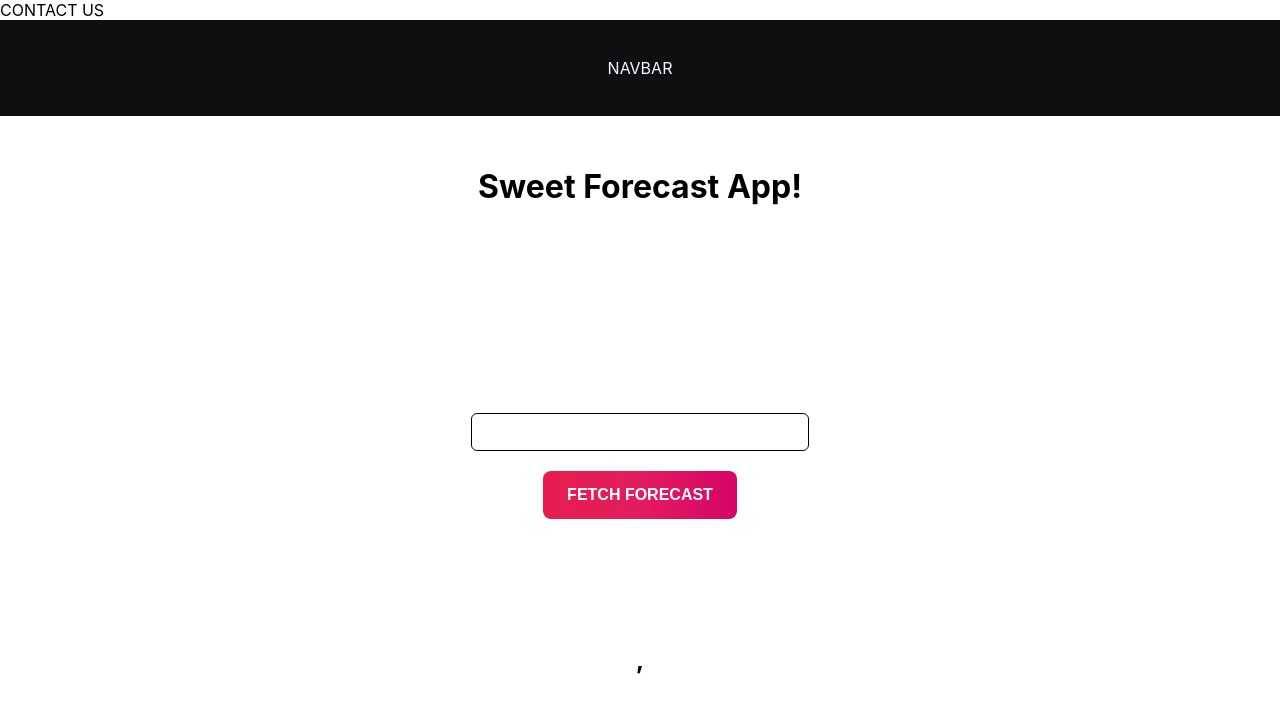
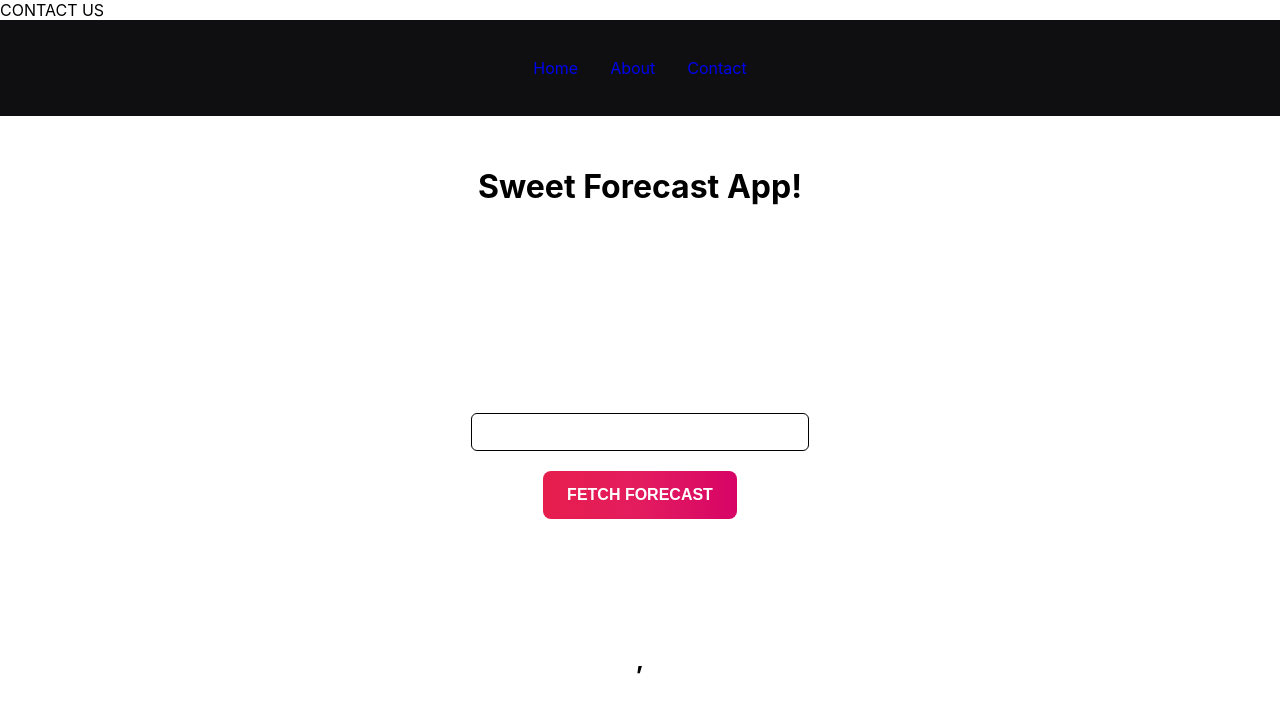
Before and after one commit to Majchrzak202/ForecastApp-, a React (Create React App) app: page /contact in a window 1280 px wide. Shown: the top 712 px of the page. Built offline with nearby package versions, Linux system fonts and the light colour scheme.

Commit message:
Added a styling a logic for Navbar

```diff
--- a/src/Components/UI/Navbar.css
+++ b/src/Components/UI/Navbar.css
@@ -6,3 +6,10 @@
     background-color: rgb(15, 15, 17);
     color: aliceblue;
 }
+
+.navlink {
+    display: block;
+    margin: 1em;
+    text-decoration: none;
+
+}
--- a/src/Components/UI/Navbar.js
+++ b/src/Components/UI/Navbar.js
@@ -1,12 +1,13 @@
 import React from "react";
-import './Navbar.css'
+import "./Navbar.css";
+import { Link } from "react-router-dom";
 
 const Navbar = () => {
-    return (
-        <div className='navbar'>
-            NAVBAR
-        </div>
-    )
-}
+  return <div className="navbar">
+      <Link className="navlink" to='/' >Home</Link>
+      <Link className="navlink" to='/about'>About</Link>
+      <Link className="navlink" to='/contact'>Contact</Link>
+  </div>;
+};
 
 export default Navbar;
--- a/src/Components/UI/SearchBar.js
+++ b/src/Components/UI/SearchBar.js
@@ -13,13 +13,14 @@ const SearchBar = ({ setSearch, fetchForecastHandler, search }) => {
     }
 
     fetchForecastHandler();
+    setSearch('')
   };
 
   return (
     <div className="form">
       <form>
         <div className="input">
-          <input onChange={searchHandler} type="text" />
+          <input onChange={searchHandler} type="text" value={search} />
         </div>
         <div className="form-button">
           <button onClick={submithHandler} className="button">FETCH FORECAST</button>
```
